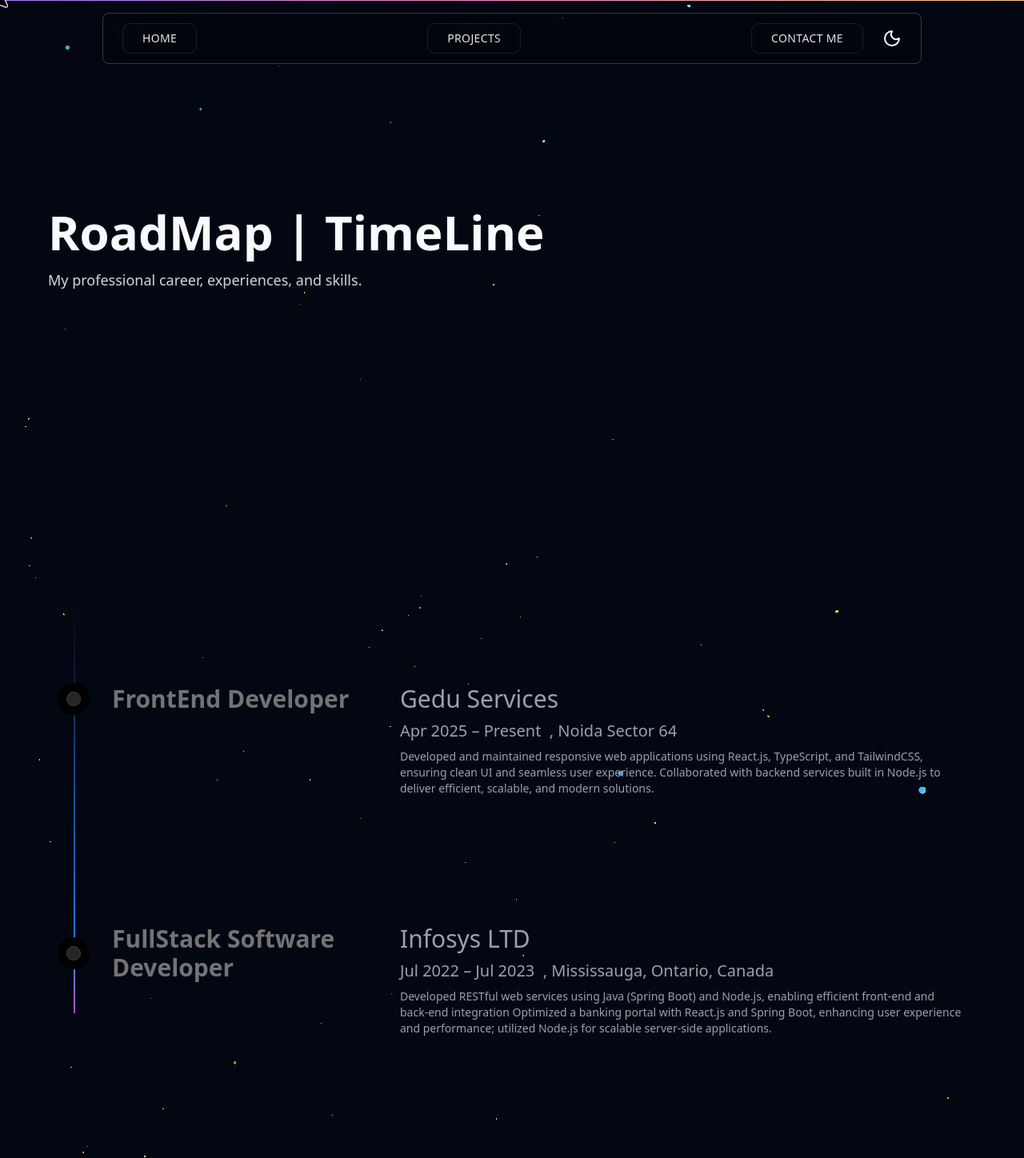
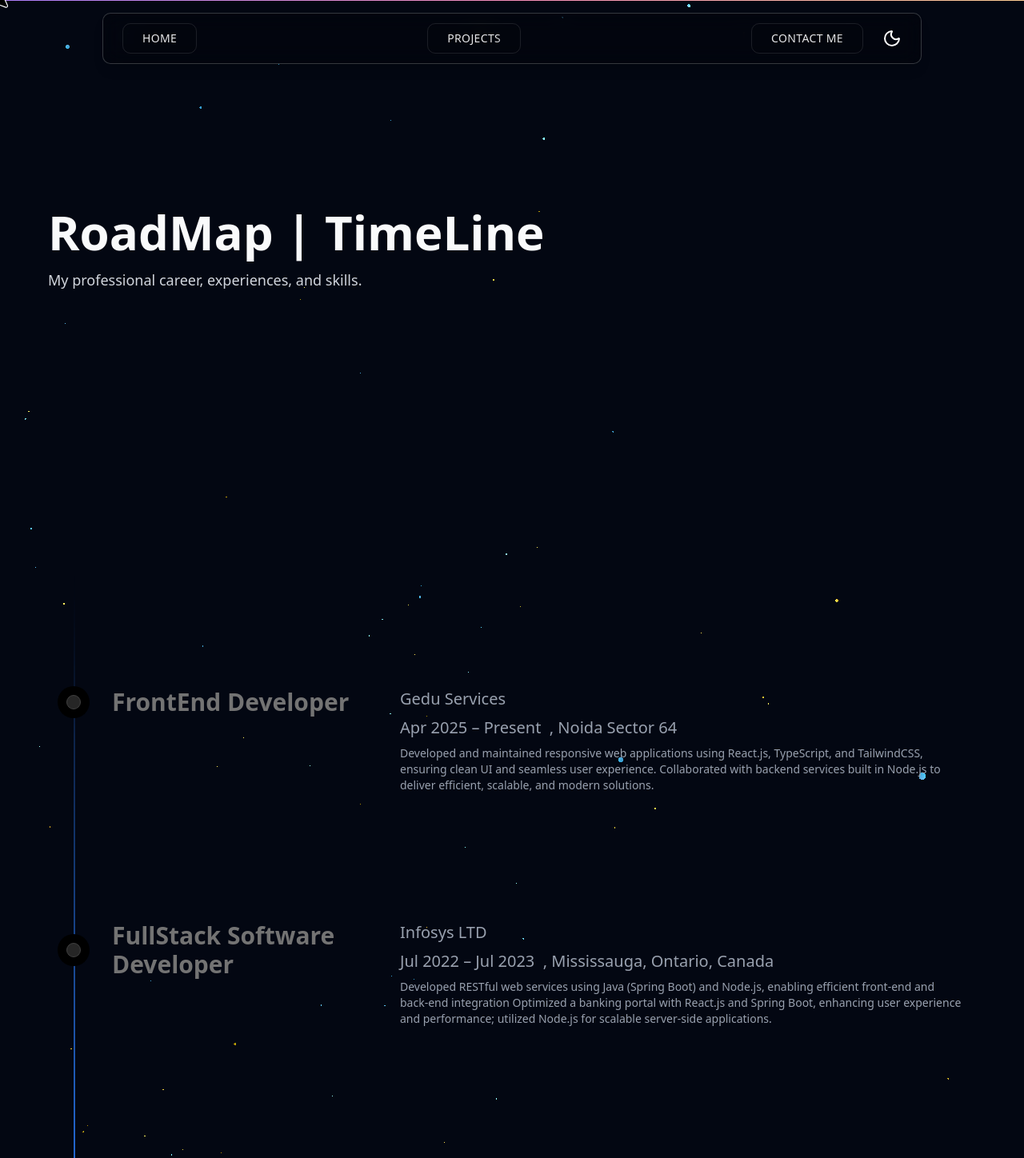
Before and after one commit to urhomeyrahul/t3st7ng_portfolio, a Next.js app: page /timeline in a window 1280 px wide. Shown: the top 1448 px of the page at 80% size. Built offline with nearby package versions, Linux system fonts and the light colour scheme.

Commit message:
Timeline +++

```diff
--- a/src/app/Header.tsx
+++ b/src/app/Header.tsx
@@ -69,8 +69,8 @@ export default function Header({ handleOpen }: HeaderProps) {
             <div
                 className="
       max-w-5xl mx-auto font-bold flex justify-between items-center
-      rounded-md
-      px-3 py-2 text-xs
+      rounded-lg
+      px-3 py-2 text-xs sm:text-md
       sm:px-6 sm:py-3 sm:text-base
       bg-white/20 dark:bg-black/20 backdrop-blur-md
       border border-white/40 dark:border-white/20 shadow-lg
@@ -79,8 +79,9 @@ export default function Header({ handleOpen }: HeaderProps) {
             >
                 {mainNavLink}
 
-                <div className="flex items-center space-x-5 sm:space-x-6">
+                <div className="flex items-center space-x-5 sm:space-x-6 ">
                     <ShinyButton
+                        textClassName="text-[10px] sm:text-lg"
                         onClick={(e) => {
                             e.preventDefault();
                             handleOpen();
--- a/src/app/timeline/page.tsx
+++ b/src/app/timeline/page.tsx
@@ -21,7 +21,7 @@ function createTimelineItems(data: TimeLineEntry[]) {
         title: item.title,
         content: (
             <div className="space-y-2 text-sm text-muted-foreground">
-                <p className="text-3xl">
+                <p className="text-xl">
                     {item.type === "experience" ? item.name : item.name}
                     {/* {<Avatar className="rounded-lg">
                         <AvatarImage
@@ -68,7 +68,7 @@ export default function Experience() {
                 </p> <br />
             </section>
 
-            <div className="space-y-18 scale-90 sm:scale-100 ">
+            <div className="space-y-18 scale-90 sm:scale-100 sm:py-1 ">
 
                 <Timeline data={items} />
 
--- a/src/components/magicui/shiny-button.tsx
+++ b/src/components/magicui/shiny-button.tsx
@@ -30,6 +30,7 @@ interface ShinyButtonProps
   MotionProps {
   children: React.ReactNode;
   className?: string;
+   textClassName?: string;
 }
 
 export const ShinyButton = React.forwardRef<
--- a/src/components/ui/timeline.tsx
+++ b/src/components/ui/timeline.tsx
@@ -26,7 +26,7 @@ export const Timeline = ({ data }: { data: TimelineEntry[] }) => {
 
   const { scrollYProgress } = useScroll({
     target: containerRef,
-    offset: ["start 30%", "end 70%"],
+    offset: ["start 35%", "end 80%"],
   });
 
   const heightTransform = useTransform(scrollYProgress, [0, 1], [0, height]);
```
